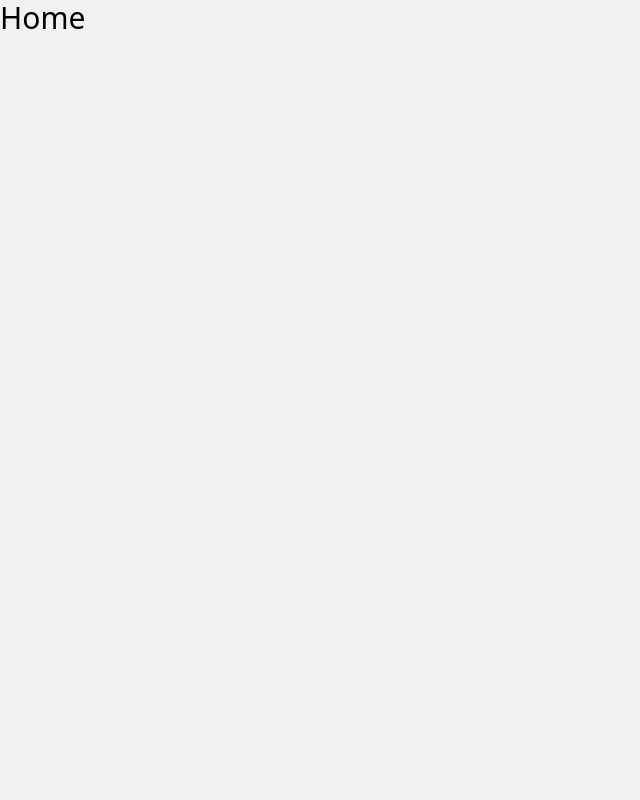
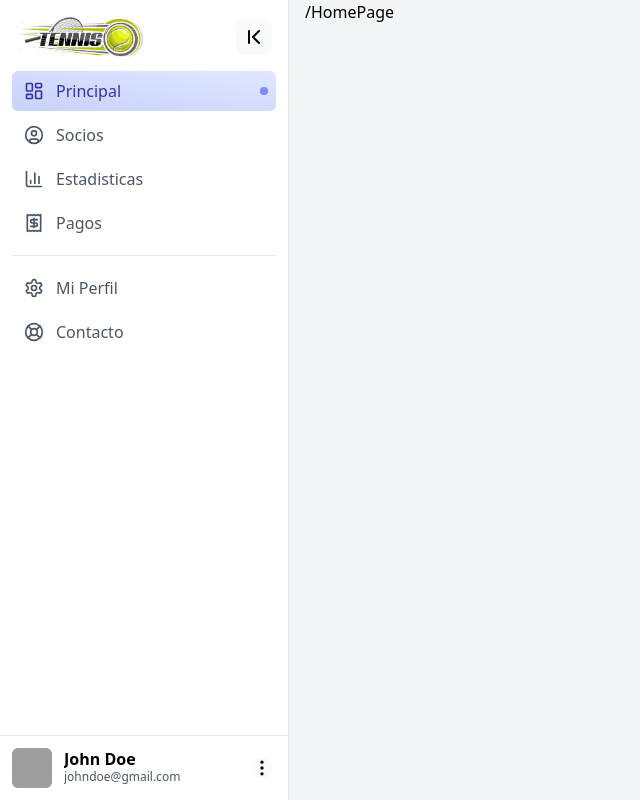
Before and after one commit to Martin-Egea/TenisClub-Proyecto-Final, a React (Vite) app in the folder client/: page / in a window 1280 px wide. Shown: the whole page, without its empty margins (0-640 px from the left). Built offline with nearby package versions, Linux system fonts and the light colour scheme; grey boxes are pictures that could not be loaded.

Commit message:
Creación de HomePage y la Sidebar

```diff
--- a/client/package.json
+++ b/client/package.json
@@ -11,6 +11,7 @@
   },
   "dependencies": {
     "axios": "^1.7.7",
+    "lucide-react": "^0.453.0",
     "react": "^18.3.1",
     "react-dom": "^18.3.1",
     "react-hook-form": "^7.53.1",
--- a/client/src/App.jsx
+++ b/client/src/App.jsx
@@ -1,23 +1,17 @@
 import { BrowserRouter, Routes, Route } from "react-router-dom";
+import { UserProvider } from "./context/UserContext";
 import LoginPage from "./pages/LoginPage";
 import RegisterPage from "./pages/RegisterPage";
-import { UserProvider } from "./context/UserContext";
+import HomePage from "./pages/HomePage";
 
 function App() {
   return (
     <UserProvider>
       <BrowserRouter>
         <Routes>
-          <Route path="/" element={<h1 className="text-3xl">Home</h1>} />
+          <Route path="/" element={<HomePage />} />
           <Route path="/login" element={<LoginPage />} />
-          <Route
-            path="/register"
-            element={
-              <h1>
-                <RegisterPage />
-              </h1>
-            }
-          />
+          <Route path="/register" element={<RegisterPage />} />
           <Route path="/cuotasSociales" element={<h1>Home</h1>} />
           <Route path="/profile" element={<h1>profile</h1>} />
         </Routes>
--- /dev/null
+++ b/client/src/components/Sidebar.jsx
@@ -0,0 +1,106 @@
+/* eslint-disable react/prop-types */
+import { ChevronFirst, ChevronLast, MoreVertical } from "lucide-react";
+import { createContext, useContext, useState } from "react";
+
+const SidebarContext = createContext();
+
+export function Sidebar({ children }) {
+  const [expanded, setExpanded] = useState(true);
+
+  return (
+    <aside className="h-screen w-max block float-left mr-4">
+      <nav className="h-full flex flex-col bg-white border-r shadow-sm ">
+        <div className="p-4 pb-2 flex justify-between items-center">
+          <img
+            src="./LogoTenis.png"
+            className={`overflow-hidden transition-all ${
+              expanded ? "w-32" : "w-0"
+            }`}
+            alt=""
+          />
+          <button
+            onClick={() => setExpanded((curr) => !curr)}
+            className="p-1.5 rounded-lg bg-gray-50 hover:bg-gray-100"
+          >
+            {expanded ? <ChevronFirst /> : <ChevronLast />}
+          </button>
+        </div>
+
+        <SidebarContext.Provider value={{ expanded }}>
+          <ul className="flex-1 px-3">{children}</ul>
+        </SidebarContext.Provider>
+
+        <div className="border-t flex p-3">
+          <img
+            src="https://ui-avatars.com/api/?background=c7d2fe&color=3730a3&bold=true"
+            alt=""
+            className="w-10 h-10 rounded-md"
+          />
+          <div
+            className={`
+              flex justify-between items-center
+              overflow-hidden transition-all ${expanded ? "w-52 ml-3" : "w-0"}
+          `}
+          >
+            <div className="leading-4">
+              <h4 className="font-semibold">John Doe</h4>
+              <span className="text-xs text-gray-600">johndoe@gmail.com</span>
+            </div>
+            <button className="rounded-lg bg-gray-50 hover:bg-gray-100">
+              <MoreVertical size={20} />
+            </button>
+          </div>
+        </div>
+      </nav>
+    </aside>
+  );
+}
+
+export function SidebarItem({ icon, text, active, alert, onClick }) {
+  const { expanded } = useContext(SidebarContext);
+
+  return (
+    <li
+      onClick={onClick}
+      className={`
+          relative flex items-center py-2 px-3 my-1
+          font-medium rounded-md cursor-pointer
+          transition-colors group
+          ${
+            active
+              ? "bg-gradient-to-tr from-indigo-200 to-indigo-100 text-indigo-800"
+              : "hover:bg-indigo-50 text-gray-600"
+          }
+      `}
+    >
+      {icon}
+      <span
+        className={`overflow-hidden transition-all ${
+          expanded ? "w-52 ml-3" : "w-0"
+        }`}
+      >
+        {text}
+      </span>
+      {alert && (
+        <div
+          className={`absolute right-2 w-2 h-2 rounded bg-indigo-400 ${
+            expanded ? "" : "top-2"
+          }`}
+        />
+      )}
+
+      {!expanded && (
+        <div
+          className={`
+            absolute left-full rounded-md px-2 py-1 ml-6
+            bg-indigo-100 text-indigo-800 text-sm
+            invisible opacity-20 -translate-x-3 transition-all
+            group-hover:visible group-hover:opacity-100 group-hover:translate-x-0
+        `}
+        >
+          {text}
+        </div>
+      )}
+    </li>
+  );
+}
--- /dev/null
+++ b/client/src/pages/HomePage.jsx
@@ -0,0 +1,56 @@
+import { useState } from "react";
+import { Sidebar, SidebarItem } from "../components/Sidebar";
+import {
+  LifeBuoy,
+  Receipt,
+  UserCircle,
+  BarChart3,
+  LayoutDashboard,
+  Settings,
+} from "lucide-react";
+
+export default function HomePage() {
+  const [activeItem, setActiveItem] = useState("Principal");
+  const handleItemClick = (item) => {
+    setActiveItem(item);
+  };
+
+  return (
+    <main>
+      <Sidebar>
+        <SidebarItem
+          icon={<LayoutDashboard size={20} />}
+          text="Principal"
+          alert
+          active={activeItem === "Principal"}
+          onClick={() => handleItemClick("Principal")}
+        />
+        <SidebarItem
+          icon={<UserCircle size={20} />}
+          text="Socios"
+          active={activeItem === "Socios"}
+          onClick={() => handleItemClick("Socios")}
+        />
+        <SidebarItem
+          icon={<BarChart3 size={20} />}
+          text="Estadisticas"
+          active={activeItem === "Estadisticas"}
+          onClick={() => handleItemClick("Estadisticas")}
+        />
+        <SidebarItem
+          icon={<Receipt size={20} />}
+          text="Pagos"
+          active={activeItem === "Pagos"}
+          onClick={() => handleItemClick("Pagos")}
+        />
+        <hr className="my-3" />
+        <SidebarItem icon={<Settings size={20} />} text="Mi Perfil" />
+        <SidebarItem icon={<LifeBuoy size={20} />} text="Contacto" />
+      </Sidebar>
+
+      <div className=" h-screen bg-gray-100">
+        <h1>/HomePage</h1>
+      </div>
+    </main>
+  );
+}
--- a/client/src/pages/LoginPage.jsx
+++ b/client/src/pages/LoginPage.jsx
@@ -86,7 +86,7 @@ export default function LoginPage() {
           {/* navegacion a la pagina de register o recuperar contraseña */}
           <div className="grid grid-cols-1 gap-1">
             <Link to="/register" className="hover:text-indigo-500">
-              Register
+              Registrarse
             </Link>
             <Link to="/" className="hover:text-indigo-500">
               Recuperar Contraseña
--- a/client/src/pages/RegisterPage.jsx
+++ b/client/src/pages/RegisterPage.jsx
@@ -208,7 +208,7 @@ const RegisterPage = () => {
           </div>
 
           {/* Botón de enviar */}
-          <div className="text-center">
+          <div className="text-center ">
             <button
               type="submit"
               className="w-full bg-indigo-600 text-white mt-2 py-2 px-4 rounded-md hover:bg-indigo-700"
@@ -217,7 +217,7 @@ const RegisterPage = () => {
             </button>
           </div>
           {/* Navegación a la pantalla de login */}
-          <div className="grid grid-cols-1 gap-1">
+          <div className="text-center mt-3">
             <Link to="/login" className="hover:text-indigo-500">
               Iniciar sesión
             </Link>
```
Also changed, not shown: client/public/LogoTenis.png (added).
